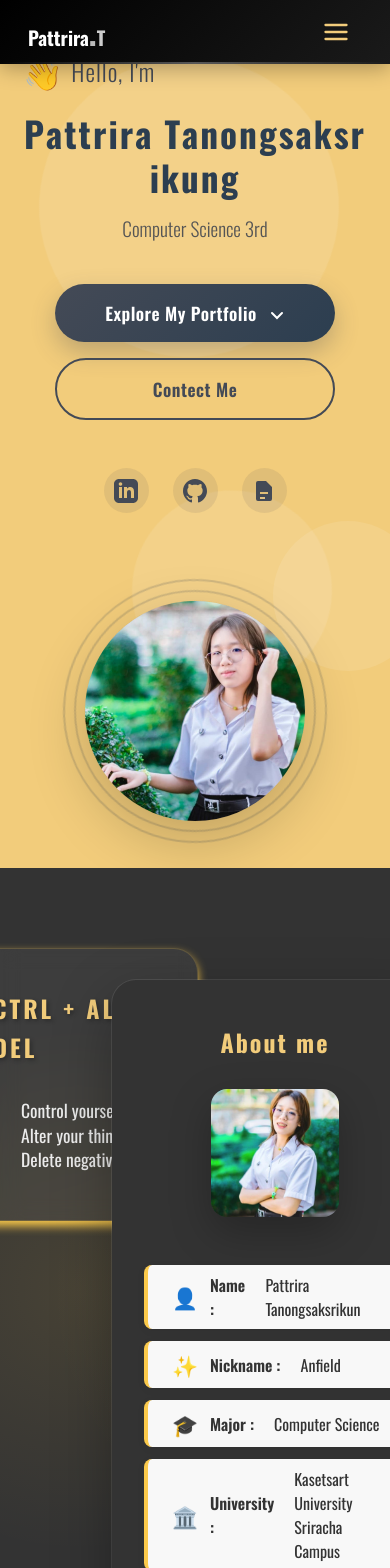
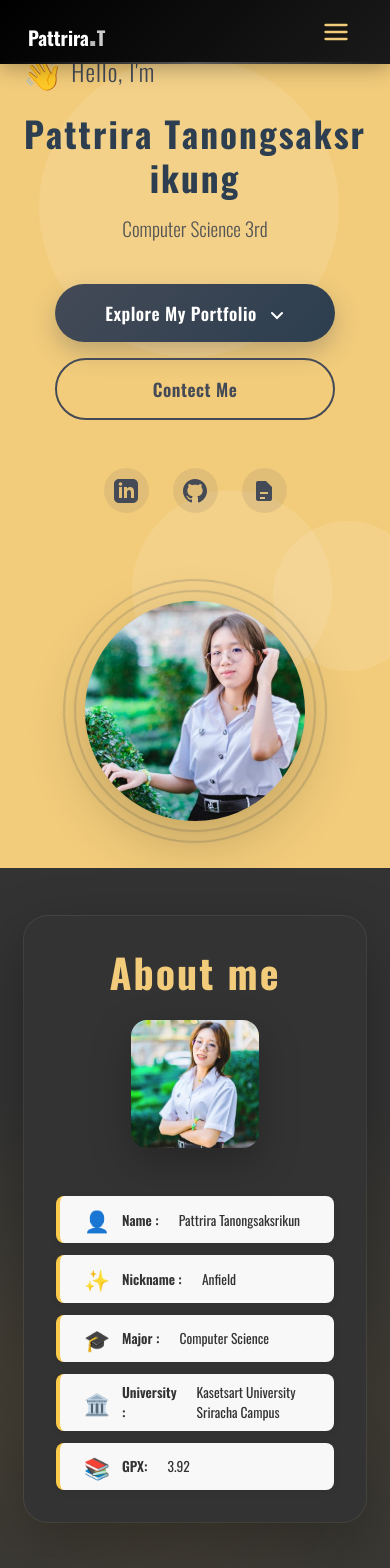
Before and after one commit to PattriraTnsg/Portfolio_Pattrira, a Vue app: page / in a window 390 px wide. Shown: the top 1568 px of the page. Built offline with nearby package versions, Linux system fonts and the light colour scheme; data requests are answered from the project's data file.

Commit message:
ResponsiveAbout

```diff
--- a/public/db.json
+++ b/public/db.json
@@ -4,7 +4,8 @@
     "name": "Pattrira Tanongsaksrikun",
     "nickName": "Anfield",
     "major": "Computer Science",
-    "University": "Kasetsart University Sriracha Campus"
+    "University": "Kasetsart University Sriracha Campus",
+    "gpx": 3.92
   },
   "achievements": [
     {
--- a/src/components/About.vue
+++ b/src/components/About.vue
@@ -28,6 +28,11 @@
           <span class="detail-icon">🏛️</span>
           <span class="detail-label">University : </span>
           <span class="detail-value">{{ student.University }}</span>
+        </div>
+        <div class="student-detail">
+          <span class="detail-icon">📚</span>
+          <span class="detail-label">GPX: </span>
+          <span class="detail-value">{{ student.gpx }}</span>
         </div>
       </div>
     </div>
@@ -60,6 +65,7 @@ export default {
         nickName: "Anfield",
         major: "Computer Science",
         University: "Kasetsart University Sriracha Campus",
+        gpx: 3.92,
       },
     };
   },
@@ -87,7 +93,7 @@ export default {
   min-height: 100vh;
   display: flex;
   align-items: center;
-  justify-content: left;
+  justify-content: center;
   padding: 5vw;
   gap: 4rem;
   position: relative;
@@ -151,8 +157,6 @@ export default {
   background: #333;
   border-radius: 1.5rem;
   padding: 2rem;
-  margin-top: 4rem;
-  margin-left: 10rem;
   box-shadow:
     0 20px 60px rgba(0, 0, 0, 0.3),
     0 0 0 1px rgba(255, 255, 255, 0.1);
@@ -196,7 +200,11 @@ export default {
 }
 
 .student-info .title {
-  margin-top: 1rem;
+  font-size: 2.5rem;
+  font-weight: 700;
+  margin-bottom: 1.5rem;
+  color: rgb(242, 204, 123);
+  letter-spacing: 2px;
 }
 
 .title {
@@ -228,8 +236,6 @@ export default {
   color: #ebebeb;
   font-size: 60px;
   font-weight: bold;
-  position: absolute;
-  right: 5rem;
   display: flex;
   flex-direction: column;
   justify-content: center;
@@ -243,7 +249,6 @@ export default {
   border-radius: 1.5rem;
   backdrop-filter: blur(10px);
   border: 1px solid rgba(252, 202, 75, 0.2);
-  margin-right: 5rem;
   box-shadow: 0 5px 10px rgba(252, 202, 75);
 }
 
@@ -270,31 +275,39 @@ export default {
   border-left: 4px solid rgb(242, 204, 123);
 }
 
-/* Responsive Design */
 @media (max-width: 1024px) {
   .About-section {
     flex-direction: column;
-    padding: 3rem 2rem;
+    padding: 4rem 2rem;
   }
 
   .student-card,
   .intro-content {
     max-width: 100%;
-    width: 100%;
+  }
+
+  .title {
+    font-size: 2rem;
   }
 
   .quote h2 {
-    font-size: 2.5rem;
+    font-size: 2rem;
   }
 
   .quote h4 {
-    font-size: 1.5rem;
+    font-size: 1.3rem;
   }
 }
 
+
 @media (max-width: 480px) {
+  .About-section {
+    padding: 3rem 1.5rem;
+    gap: 2rem;
+  }
+
   .title {
-    font-size: 1.5rem;
+    font-size: 1.6rem;
   }
 
   .profile_img {
@@ -302,12 +315,19 @@ export default {
     height: 8rem;
   }
 
+  .student-detail {
+    font-size: 0.85rem;
+
+  }
+
   .quote h2 {
-    font-size: 1.5rem;
+    font-size: 1.4rem;
+    text-align: center;
   }
 
   .quote h4 {
     font-size: 1.1rem;
   }
 }
+
 </style>
```
